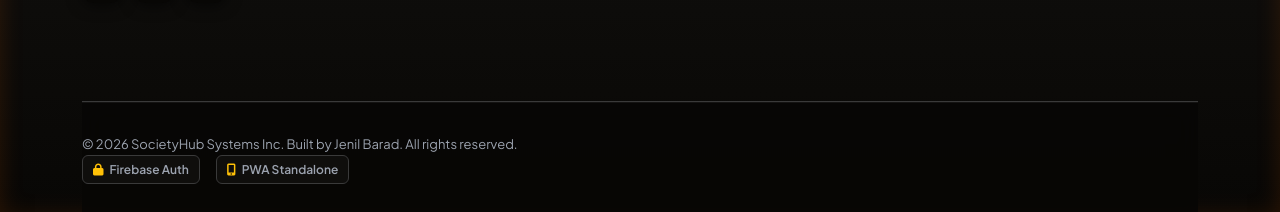
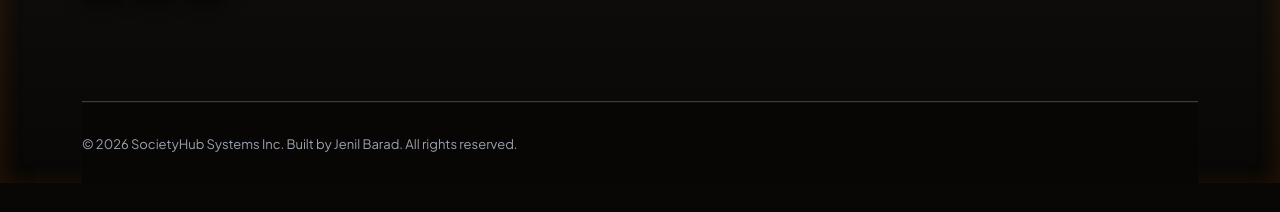
Before and after one commit to jenilbarad089-eng/SSM, a website: page public/index.html in a window 1280 px wide. Shown: the part 2359-2571 px from the top of the page. After the commit the page ends 2542 px from the top, so only its background shows below. Drawn offline with nearby package versions, Linux system fonts and the light colour scheme.

Commit message:
Remove Firebase Auth and PWA Standalone badges from footer bottom

```diff
--- a/public/index.html
+++ b/public/index.html
@@ -297,10 +297,6 @@
       <!-- Bottom Bar -->
       <div class="footer-bottom">
         <span class="footer-bottom-text">© 2026 SocietyHub Systems Inc. Built by Jenil Barad. All rights reserved.</span>
-        <div class="footer-bottom-badges">
-          <span class="footer-tech-badge"><i class="fa-solid fa-lock text-warning"></i> Firebase Auth</span>
-          <span class="footer-tech-badge"><i class="fa-solid fa-mobile-screen-button text-warning"></i> PWA Standalone</span>
-        </div>
       </div>
     </div>
   </footer>
```
